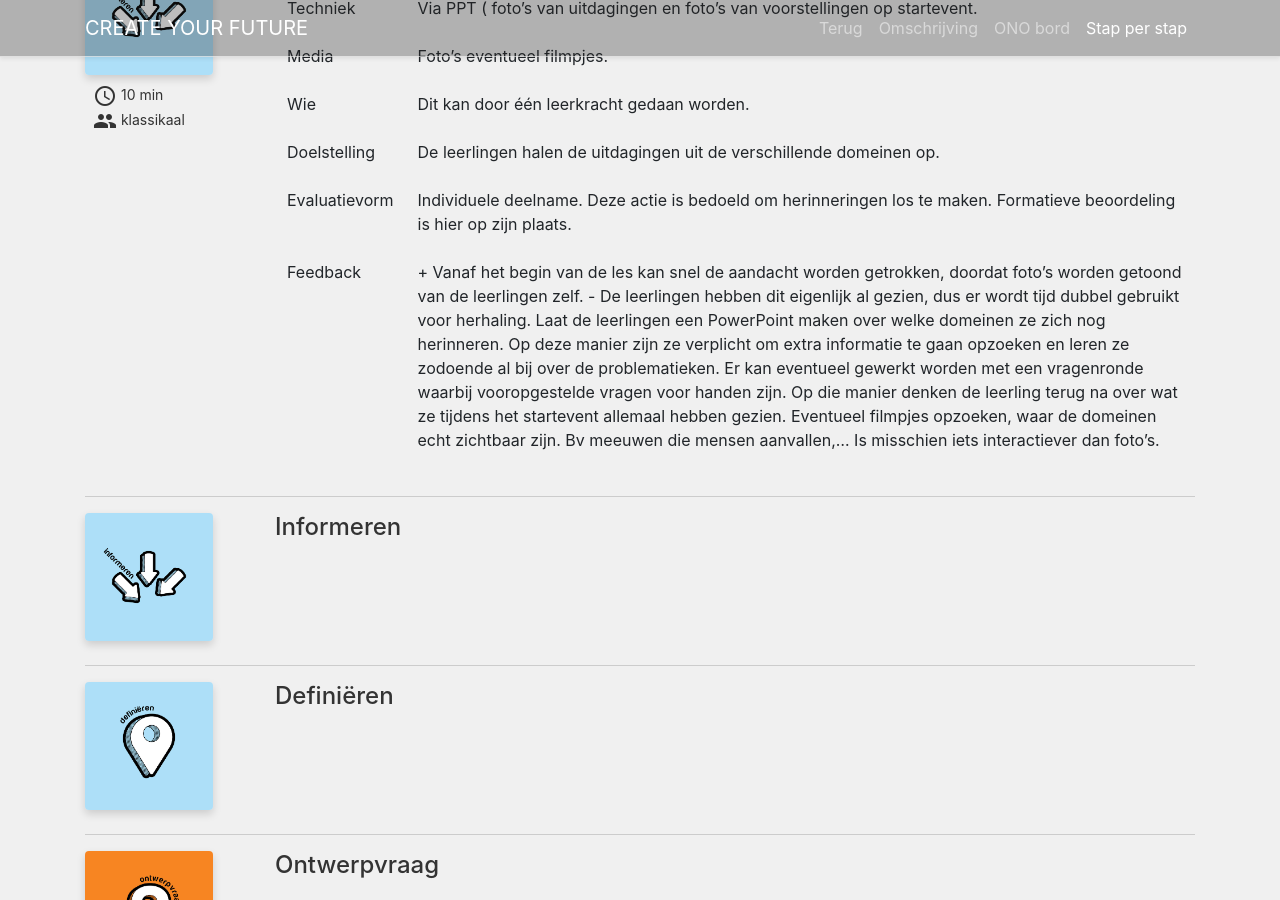
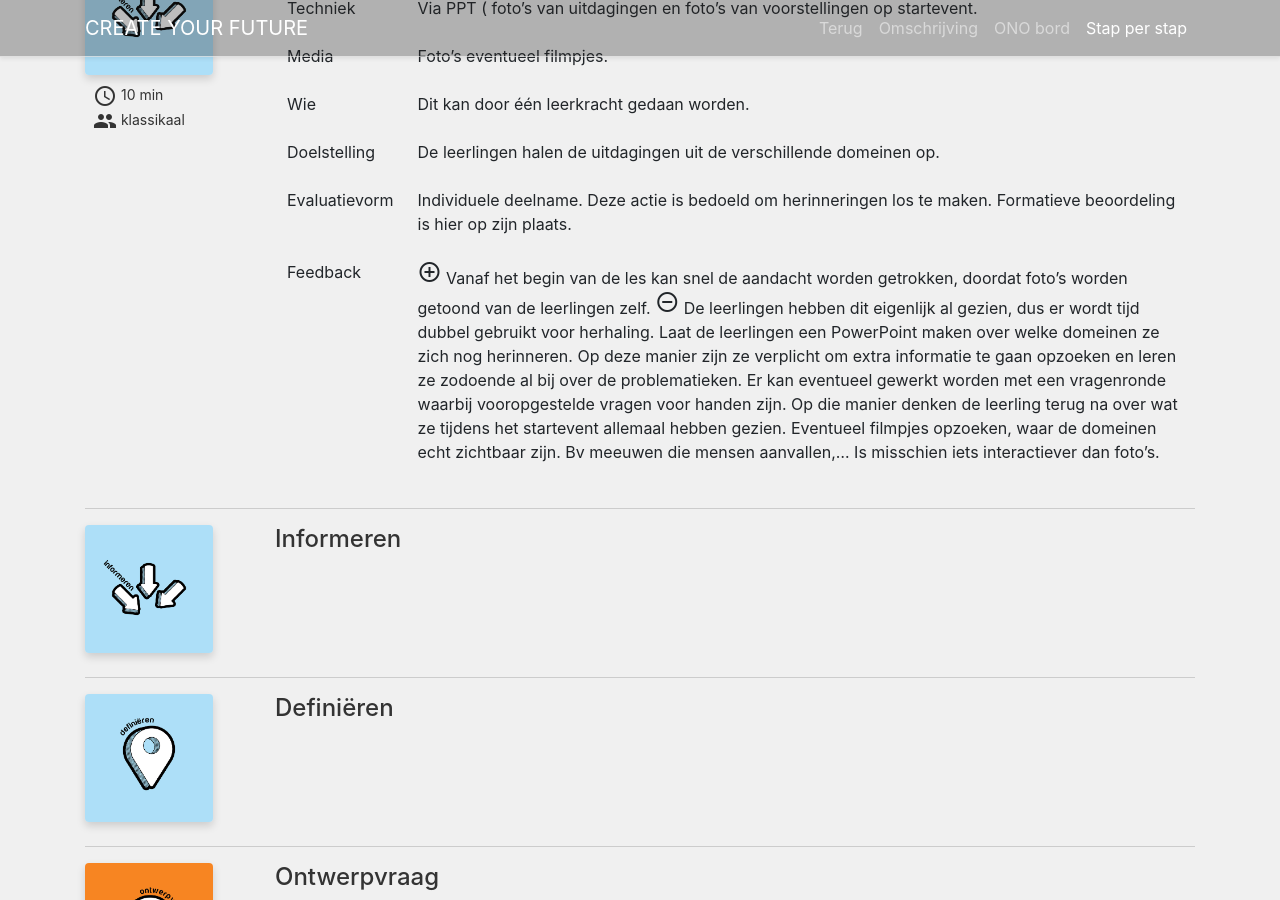
Before and after one commit to huysentruitw/create-your-future-website, a Jekyll site: the page built from src/_trajecten/slimme-vuilnisbak.html, in a window 1280 px wide and 900 px high, scrolled down 1443 px. Built offline with Jekyll 4.4.1, drawn with Linux system fonts in a browser that asks for light colours; some of the changed text lies outside the part shown.

Commit message:
content update

```diff
--- a/src/_trajecten/slimme-vuilnisbak.html
+++ b/src/_trajecten/slimme-vuilnisbak.html
@@ -26,9 +26,9 @@ ono:
       goal: De leerlingen halen de uitdagingen uit de verschillende domeinen op.
       evaluationform: Individuele deelname. Deze actie is bedoeld om herinneringen los te maken. Formatieve beoordeling is hier op zijn plaats.
       feedback:
-        + Vanaf het begin van de les kan snel de aandacht worden getrokken, doordat foto’s worden getoond van de leerlingen zelf.
+        <i class="material-icons">add_circle_outline</i> Vanaf het begin van de les kan snel de aandacht worden getrokken, doordat foto’s worden getoond van de leerlingen zelf.
 
-        - De leerlingen hebben dit eigenlijk al gezien, dus er wordt tijd dubbel gebruikt voor herhaling.
+        <i class="material-icons">remove_circle_outline</i> De leerlingen hebben dit eigenlijk al gezien, dus er wordt tijd dubbel gebruikt voor herhaling.
 
         Laat de leerlingen een PowerPoint maken over welke domeinen ze zich nog herinneren. Op deze manier zijn ze verplicht om extra informatie te gaan opzoeken en leren ze zodoende al bij over de problematieken.
 
```
Also changed, not shown: other parts of src/_trajecten/slimme-vuilnisbak.html (+1 -1 lines).
